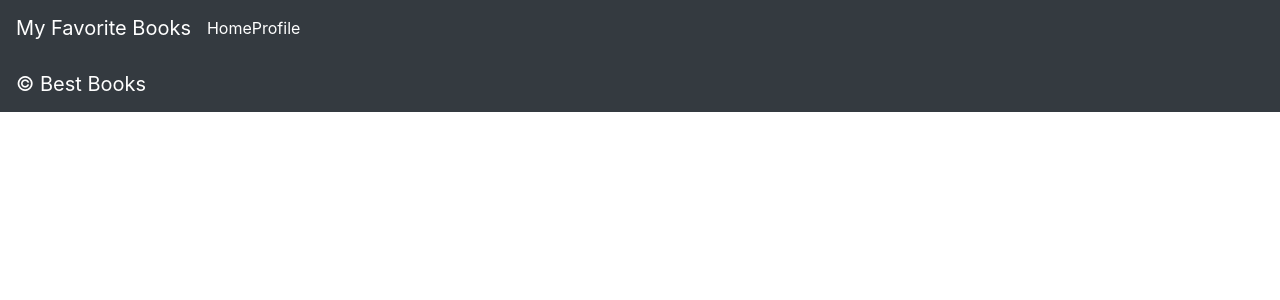
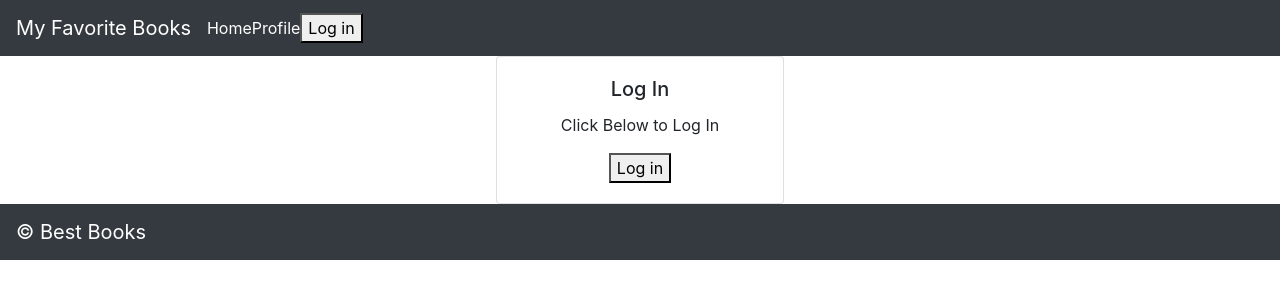
Before and after one commit to ElayyanAreej/bookapp-frontend, a React (Create React App) app: page / in a window 1280 px wide. Shown: the top 300 px of the page. Built offline with nearby package versions, Linux system fonts and the light colour scheme.

Commit message:
finished

```diff
--- a/src/App.js
+++ b/src/App.js
@@ -1,18 +1,19 @@
-import React from 'react';
-import Header from './Header';
-import IsLoadingAndError from './IsLoadingAndError';
-import Footer from './Footer';
-import {
-  BrowserRouter as Router,
-  Switch,
-  Route
-} from "react-router-dom";
+import React from "react";
+import Header from "./Header";
+import IsLoadingAndError from "./IsLoadingAndError";
+import { withAuth0 } from "@auth0/auth0-react";
+import Profile from "./Profile";
+import BeastBooks from "./BestBooks";
+import Login from "./Login";
+import Footer from "./Footer";
+import { BrowserRouter as Router, Switch, Route } from "react-router-dom";
 
 class App extends React.Component {
+  render() {
+    console.log("app", this.props);
+    const { isAuthenticated  } = this.props.auth0;
 
-  render() {
-    console.log('app', this.props);
-    return(
+    return (
       <>
         <Router>
           {/* <IsLoadingAndError> */}
@@ -20,19 +21,21 @@ class App extends React.Component {
           <Switch>
             <Route exact path="/">
               {/* TODO: if the user is logged in, render the `BestBooks` component, if they are not, render the `Login` component */}
-
+              {isAuthenticated ? <BeastBooks /> : <Login />}
             </Route>
             {/* TODO: add a route with a path of '/profile' that renders a `Profile` component */}
             <Route exact path="/profile">
-              <profile/>
+              <Profile />
             </Route>
+            <Login />
           </Switch>
           <Footer />
           {/* </IsLoadingAndError> */}
         </Router>
+
       </>
     );
   }
 }
 
-export default App;
+export default withAuth0(App);
--- a/src/Header.js
+++ b/src/Header.js
@@ -3,18 +3,27 @@ import 'bootstrap/dist/css/bootstrap.min.css';
 import Navbar from 'react-bootstrap/Navbar';
 import { Link } from "react-router-dom";
 import './Header.css';
+import LogoutButton from './LogoutButton.js'
+import LoginButton from './LoginButton.js'
+
+import { withAuth0 } from "@auth0/auth0-react";
+
 
 class Header extends React.Component {
   render() {
+    const {  isAuthenticated  } = this.props.auth0;
+
     return(
       <Navbar collapseOnSelect expand="lg" bg="dark" variant="dark">
         <Navbar.Brand>My Favorite Books</Navbar.Brand>
         <Link to="/">Home</Link>
         <Link to="/profile">Profile</Link>
         {/* TODO: if the user is logged in, render the `LogoutButton` - if the user is logged out, render the `LoginButton` */}
+        {isAuthenticated ? <LogoutButton /> : <LoginButton />}
+
       </Navbar>
     );
   }
 }
 
-export default Header;
+export default withAuth0(Header);
```
Lines whose indentation alone changed are shown as unchanged.
